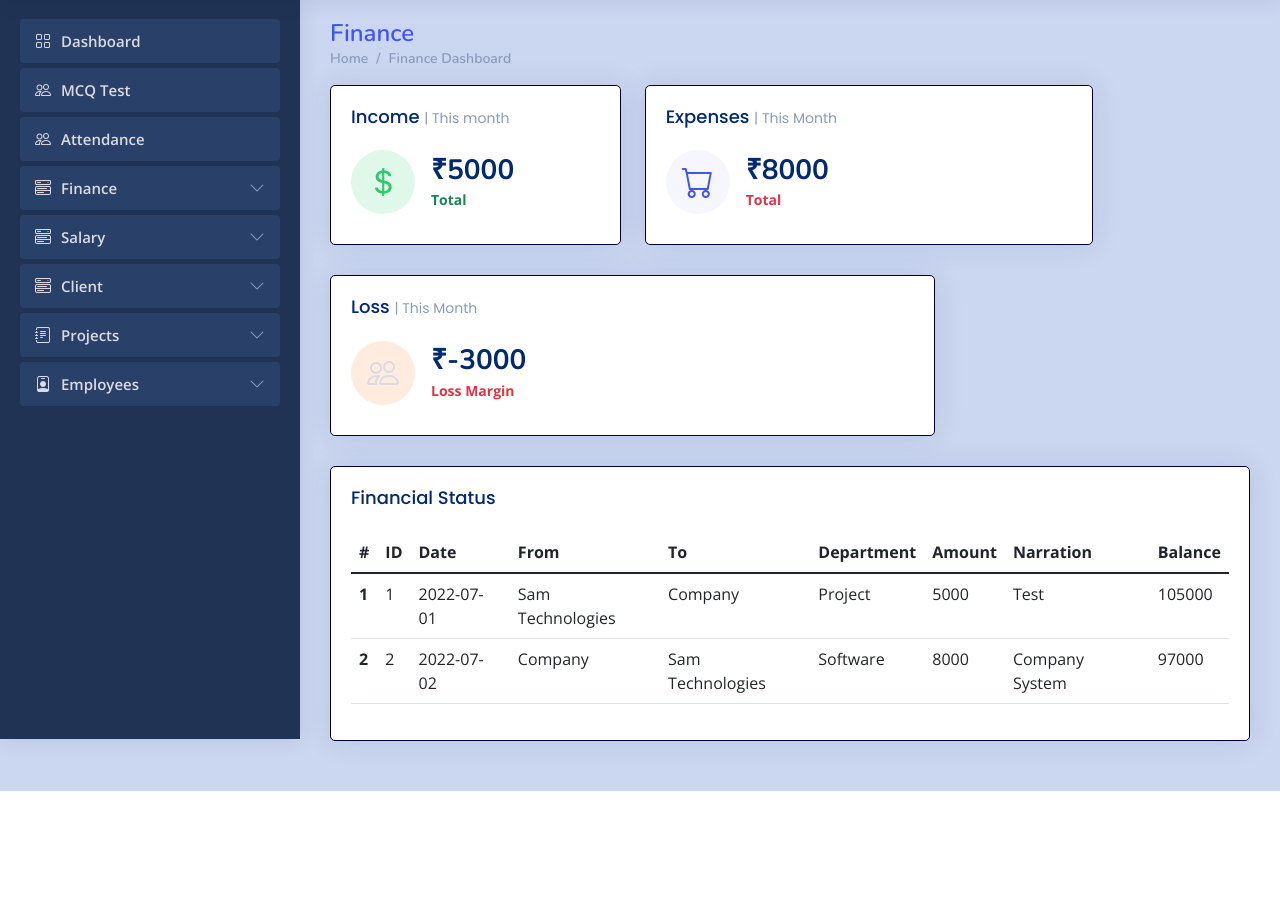
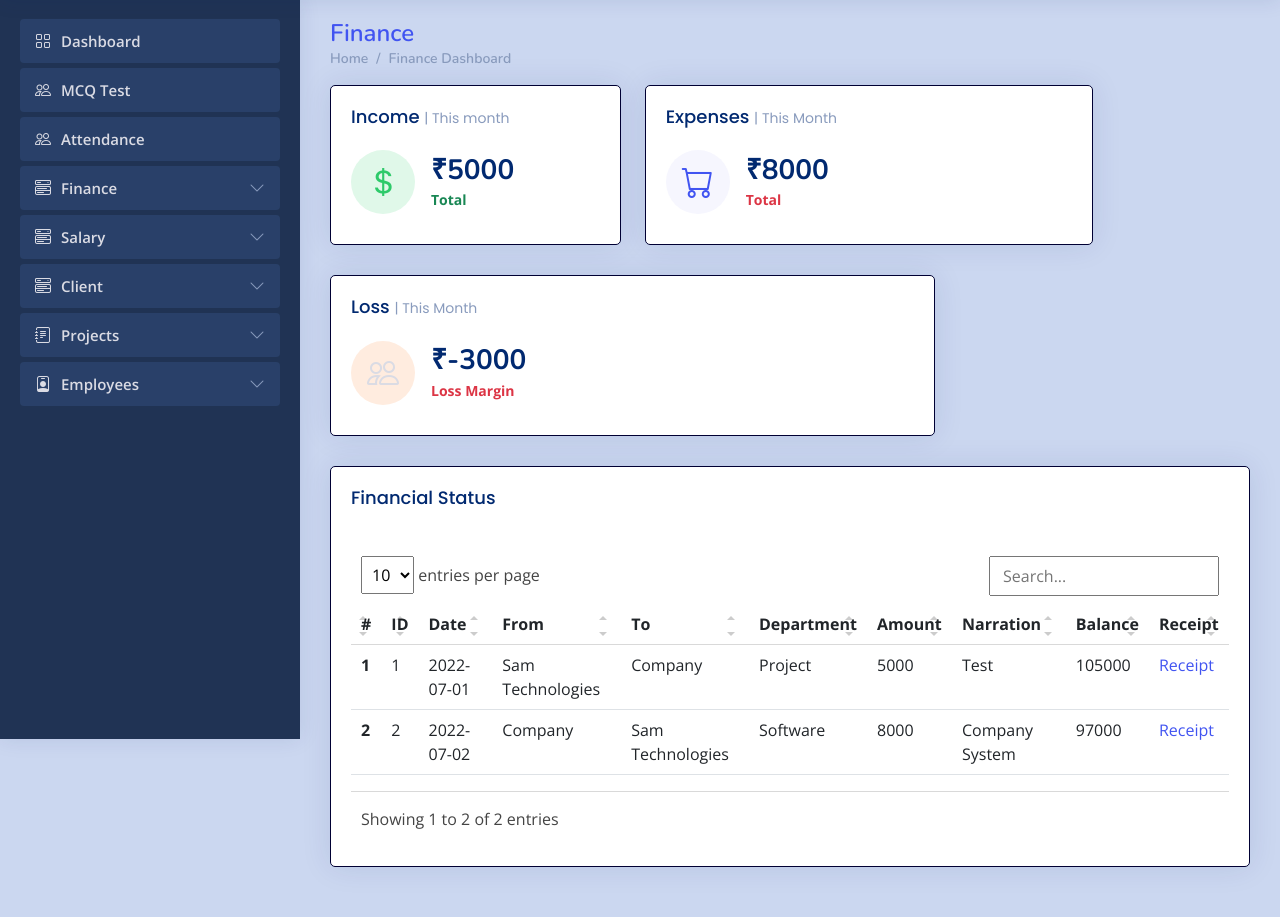
Before and after one commit to ItsAge9633/Company-System, a PHP site: page /admin/finance.php in a window 1280 px wide. Shown: the part 61-978 px from the top of the page. Before the commit the page ends 852 px from the top, so only its background shows below. Run offline with PHP 8.4, Linux system fonts and the light colour scheme; a user stored in the database is signed in; data comes from the database, SQL or seed files in the repository; some libraries are stand-ins or nearby versions.

Commit message:
Finance Dashboard

```diff
--- a/admin/finance.php
+++ b/admin/finance.php
@@ -216,7 +216,8 @@
                 }
 
                 echo '<div class="table-responsive">';
-                echo '<table class="table table-hover">';
+                echo "<table class='table table-hover table-bordered table-striped'>";
+                echo '<table class="table datatable">';
                     echo '<thead class="thead-dark">';
                         echo '<tr>';
                         echo '<th scope="col">#</th>';
@@ -228,6 +229,7 @@
                         echo '<th scope="col">Amount</th>';
                         echo '<th scope="col">Narration</th>';
                         echo '<th scope="col">Balance</th>';
+                        echo '<th scope="col">Receipt</th>';
                         echo '</tr>';
                     echo '</thead>';
 
@@ -244,6 +246,7 @@
                             echo '<td>'.$m[$i][5].'</td>';
                             echo '<td>'.$m[$i][6].'</td>';
                             echo '<td>'.$m[$i][7].'</td>';
+                            echo '<td><a href="">Receipt</a></td>';
                         echo '</tr>';
                     }
 
```
